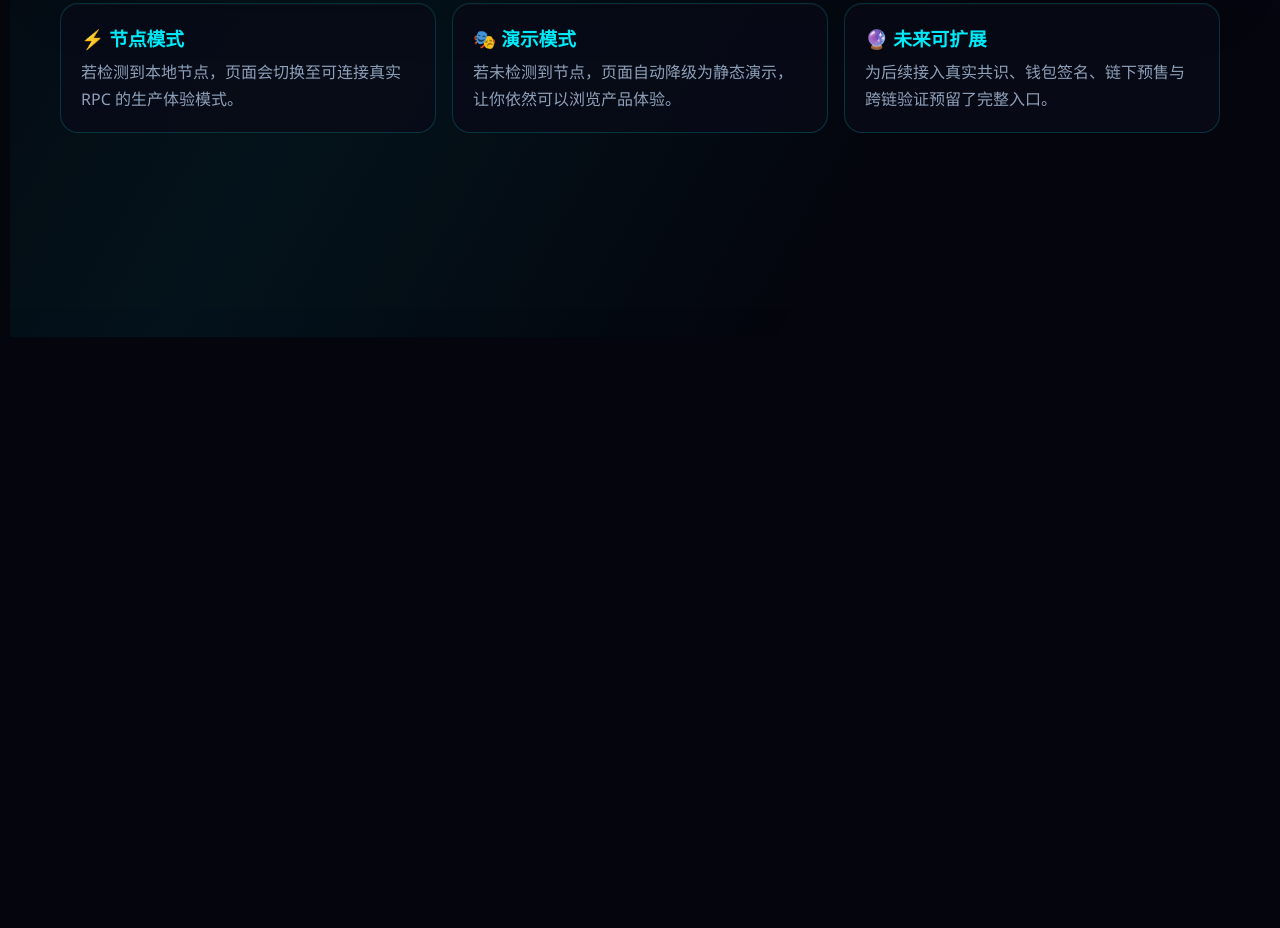
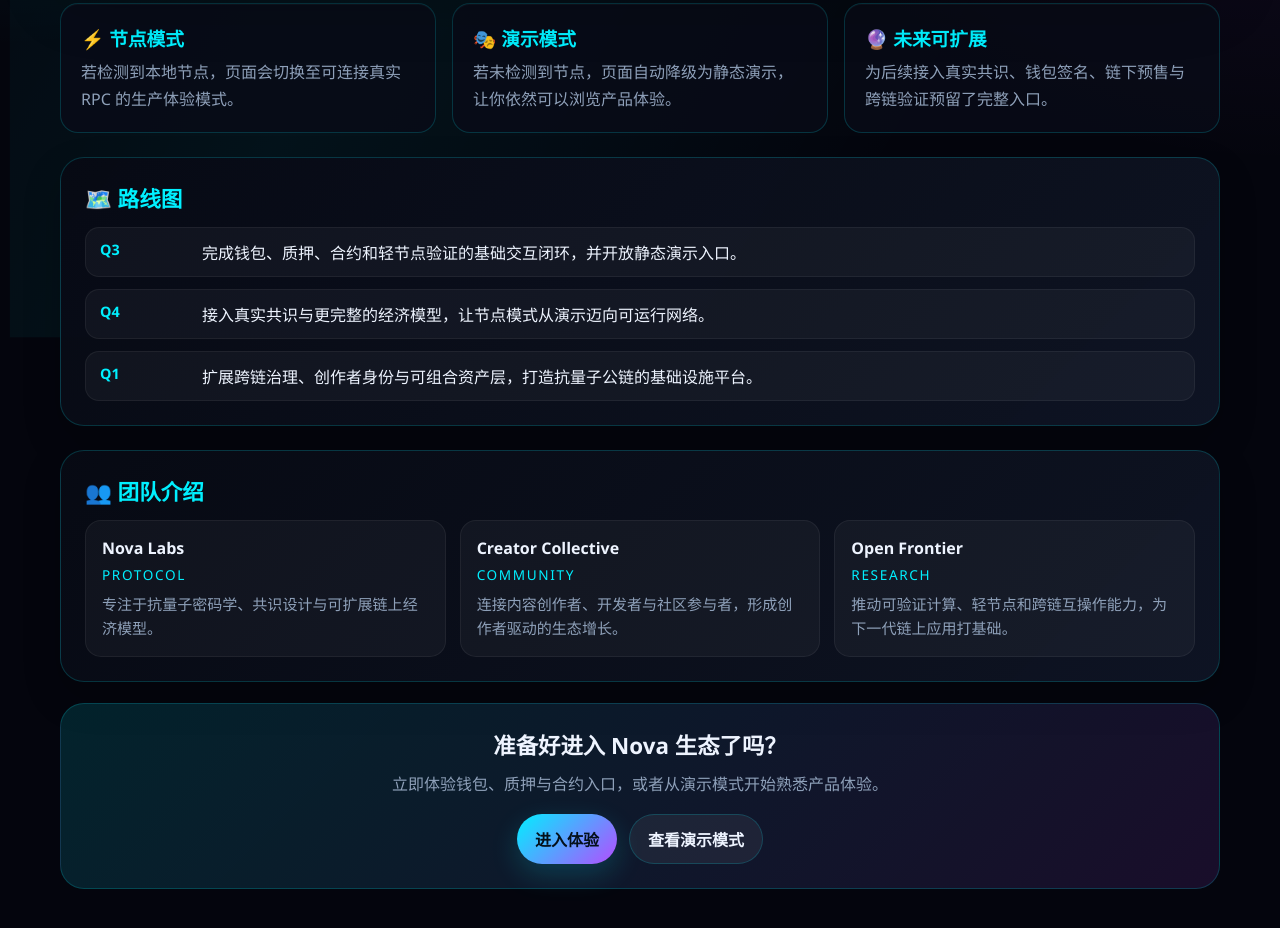
Before and after one commit to Cortex-Forest/novachain, a plain HTML site: page index.html in a window 1280 px wide. Shown: the part 492-1420 px from the top of the page. Before the commit the page ends 800 px from the top, so only its background shows below. Drawn offline with Linux system fonts and the light colour scheme; no server answers.

Commit message:
Add animated roadmap team and CTA sections

```diff
--- a/index.html
+++ b/index.html
@@ -213,9 +213,112 @@
     .card h3 { margin-bottom: 8px; color: var(--accent); }
     .card p { color: var(--dim); line-height: 1.65; }
 
+    .section {
+      margin-top: 24px;
+      padding: 24px;
+      border-radius: 24px;
+      background: linear-gradient(135deg, rgba(7, 10, 20, 0.96), rgba(15, 21, 37, 0.92));
+      border: 1px solid var(--border);
+      box-shadow: 0 16px 38px rgba(0,0,0,0.2);
+    }
+
+    .section-title {
+      font-size: 1.35rem;
+      font-weight: 800;
+      margin-bottom: 14px;
+      color: var(--accent);
+    }
+
+    .timeline {
+      display: grid;
+      gap: 12px;
+      margin-top: 12px;
+    }
+
+    .timeline-item {
+      display: grid;
+      grid-template-columns: 90px 1fr;
+      gap: 12px;
+      padding: 12px 14px;
+      border-radius: 14px;
+      background: rgba(255,255,255,0.04);
+      border: 1px solid rgba(255,255,255,0.06);
+    }
+
+    .timeline-item .phase {
+      color: var(--accent);
+      font-weight: 800;
+      font-size: 0.9rem;
+    }
+
+    .team-grid {
+      display: grid;
+      grid-template-columns: repeat(3, 1fr);
+      gap: 14px;
+      margin-top: 12px;
+    }
+
+    .member {
+      padding: 16px;
+      border-radius: 16px;
+      background: rgba(255,255,255,0.04);
+      border: 1px solid rgba(255,255,255,0.06);
+    }
+
+    .member .name {
+      font-weight: 700;
+      color: var(--text);
+      margin-bottom: 6px;
+    }
+
+    .member .role {
+      color: var(--accent);
+      font-size: 0.85rem;
+      margin-bottom: 8px;
+      text-transform: uppercase;
+      letter-spacing: 0.12em;
+    }
+
+    .member p {
+      color: var(--dim);
+      line-height: 1.6;
+      font-size: 0.94rem;
+    }
+
+    .cta-block {
+      margin-top: 24px;
+      padding: 24px;
+      border-radius: 24px;
+      border: 1px solid var(--border);
+      background: linear-gradient(135deg, rgba(0,240,255,0.13), rgba(180,77,255,0.12));
+      text-align: center;
+    }
+
+    .cta-block h3 {
+      font-size: 1.4rem;
+      margin-bottom: 10px;
+      color: var(--text);
+    }
+
+    .cta-block p {
+      color: var(--dim);
+      line-height: 1.7;
+      margin-bottom: 16px;
+    }
+
+    .floating-card {
+      animation: float 4s ease-in-out infinite;
+    }
+
+    @keyframes float {
+      0%, 100% { transform: translateY(0px); }
+      50% { transform: translateY(-6px); }
+    }
+
     @media (max-width: 900px) {
       .hero-card { grid-template-columns: 1fr; }
       .capabilities { grid-template-columns: 1fr; }
+      .team-grid { grid-template-columns: 1fr; }
     }
   </style>
 </head>
@@ -260,6 +363,54 @@
       <div class="card">
         <h3>🔮 未来可扩展</h3>
         <p>为后续接入真实共识、钱包签名、链下预售与跨链验证预留了完整入口。</p>
+      </div>
+    </section>
+
+    <section class="section">
+      <div class="section-title">🗺️ 路线图</div>
+      <div class="timeline">
+        <div class="timeline-item">
+          <div class="phase">Q3</div>
+          <div>完成钱包、质押、合约和轻节点验证的基础交互闭环，并开放静态演示入口。</div>
+        </div>
+        <div class="timeline-item">
+          <div class="phase">Q4</div>
+          <div>接入真实共识与更完整的经济模型，让节点模式从演示迈向可运行网络。</div>
+        </div>
+        <div class="timeline-item">
+          <div class="phase">Q1</div>
+          <div>扩展跨链治理、创作者身份与可组合资产层，打造抗量子公链的基础设施平台。</div>
+        </div>
+      </div>
+    </section>
+
+    <section class="section">
+      <div class="section-title">👥 团队介绍</div>
+      <div class="team-grid">
+        <div class="member">
+          <div class="name">Nova Labs</div>
+          <div class="role">Protocol</div>
+          <p>专注于抗量子密码学、共识设计与可扩展链上经济模型。</p>
+        </div>
+        <div class="member">
+          <div class="name">Creator Collective</div>
+          <div class="role">Community</div>
+          <p>连接内容创作者、开发者与社区参与者，形成创作者驱动的生态增长。</p>
+        </div>
+        <div class="member">
+          <div class="name">Open Frontier</div>
+          <div class="role">Research</div>
+          <p>推动可验证计算、轻节点和跨链互操作能力，为下一代链上应用打基础。</p>
+        </div>
+      </div>
+    </section>
+
+    <section class="cta-block floating-card">
+      <h3>准备好进入 Nova 生态了吗？</h3>
+      <p>立即体验钱包、质押与合约入口，或者从演示模式开始熟悉产品体验。</p>
+      <div class="hero-actions" style="justify-content:center; margin-bottom:0;">
+        <a class="btn primary" id="launchBtn" href="./nova.html">进入体验</a>
+        <a class="btn secondary" href="./nova.html?mode=demo">查看演示模式</a>
       </div>
     </section>
   </main>
```
